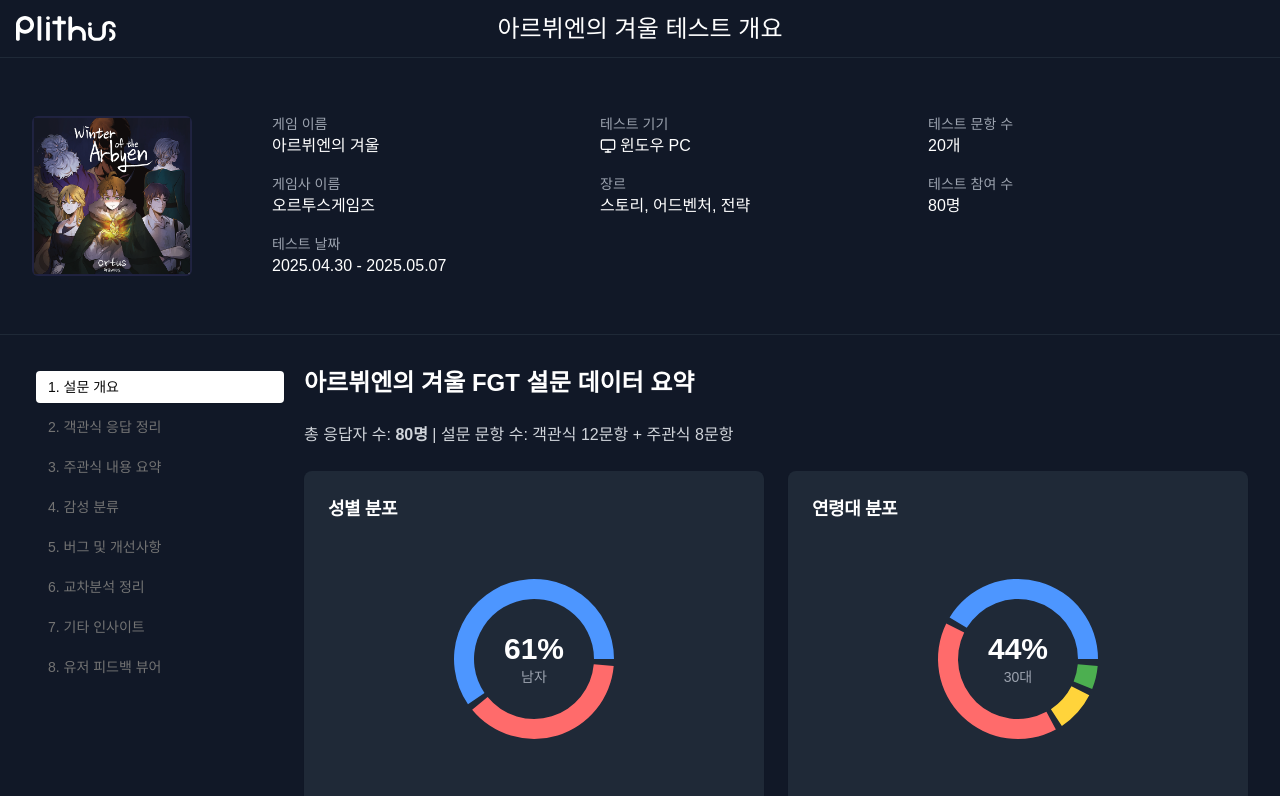
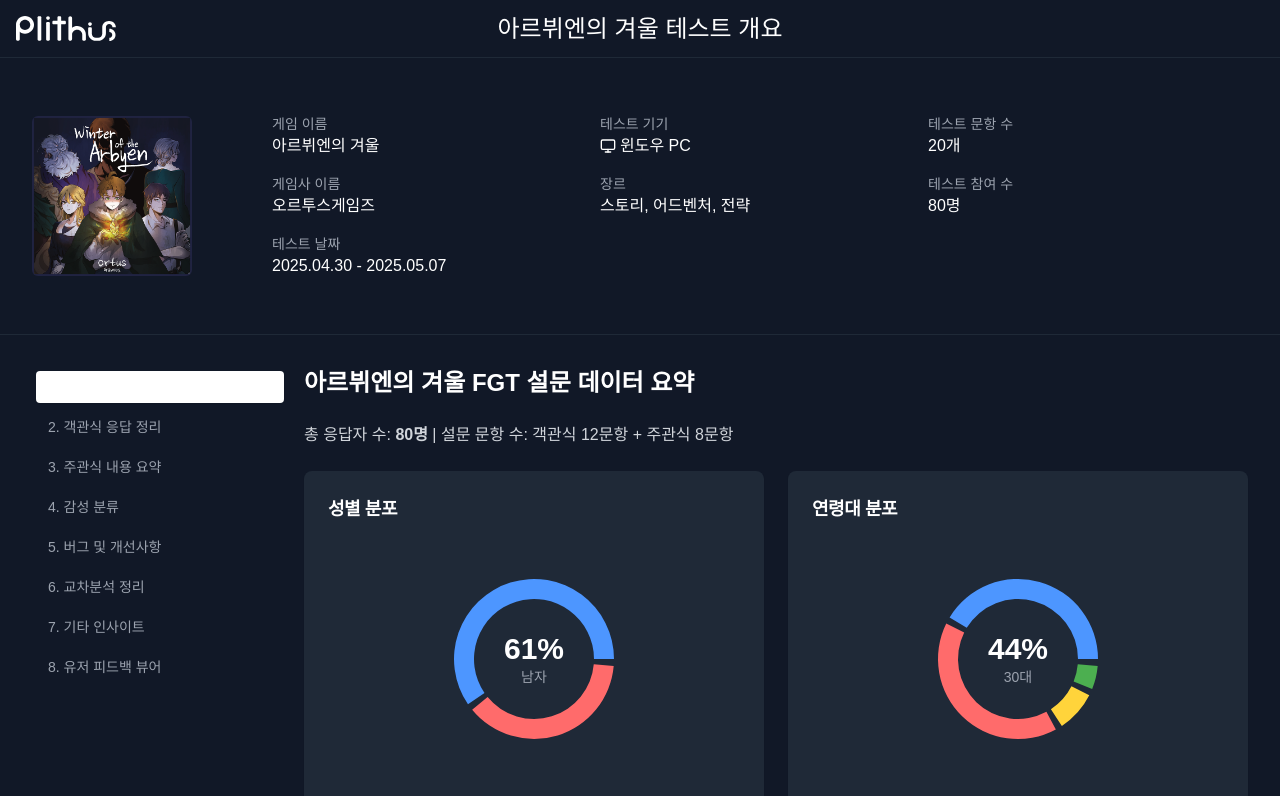
Before and after one commit to plithus-khj/v0-, a Next.js app: page / in a window 1280 px wide. Shown: the top 796 px of the page. Built offline with nearby package versions, Linux system fonts and the light colour scheme.

Commit message:
style: brighten unselected tab text color in navigation
Improve visibility of unselected tabs in navigation.

#VERCEL_SKIP

Co-authored-by: null <209402885+plithus-khj@users.noreply.github.com>

```diff
--- a/app/page.tsx
+++ b/app/page.tsx
@@ -108,7 +108,7 @@ export default function Home() {
               <TabsList className="flex-col h-auto bg-transparent space-y-2 w-full overflow-y-auto max-h-[calc(100vh-200px)]">
                 <TabsTrigger
                   value="overview"
-                  className="w-full justify-start tab-trigger-overview"
+                  className="w-full justify-start tab-trigger-overview text-gray-400 data-[state=active]:text-white"
                   data-active={activeTab === "overview"}
                   id="tab-overview"
                 >
@@ -116,7 +116,7 @@ export default function Home() {
                 </TabsTrigger>
                 <TabsTrigger
                   value="multiple-choice"
-                  className="w-full justify-start tab-trigger-multiple-choice"
+                  className="w-full justify-start tab-trigger-multiple-choice text-gray-400 data-[state=active]:text-white"
                   data-active={activeTab === "multiple-choice"}
                   id="tab-multiple-choice"
                 >
@@ -124,7 +124,7 @@ export default function Home() {
                 </TabsTrigger>
                 <TabsTrigger
                   value="open-ended"
-                  className="w-full justify-start tab-trigger-open-ended"
+                  className="w-full justify-start tab-trigger-open-ended text-gray-400 data-[state=active]:text-white"
                   data-active={activeTab === "open-ended"}
                   id="tab-open-ended"
                 >
@@ -132,7 +132,7 @@ export default function Home() {
                 </TabsTrigger>
                 <TabsTrigger
                   value="sentiment"
-                  className="w-full justify-start tab-trigger-sentiment"
+                  className="w-full justify-start tab-trigger-sentiment text-gray-400 data-[state=active]:text-white"
                   data-active={activeTab === "sentiment"}
                   id="tab-sentiment"
                 >
@@ -140,7 +140,7 @@ export default function Home() {
                 </TabsTrigger>
                 <TabsTrigger
                   value="bugs"
-                  className="w-full justify-start tab-trigger-bugs"
+                  className="w-full justify-start tab-trigger-bugs text-gray-400 data-[state=active]:text-white"
                   data-active={activeTab === "bugs"}
                   id="tab-bugs"
                 >
@@ -148,7 +148,7 @@ export default function Home() {
                 </TabsTrigger>
                 <TabsTrigger
                   value="cross-analysis"
-                  className="w-full justify-start tab-trigger-cross-analysis"
+                  className="w-full justify-start tab-trigger-cross-analysis text-gray-400 data-[state=active]:text-white"
                   data-active={activeTab === "cross-analysis"}
                   id="tab-cross-analysis"
                 >
@@ -156,7 +156,7 @@ export default function Home() {
                 </TabsTrigger>
                 <TabsTrigger
                   value="insights"
-                  className="w-full justify-start tab-trigger-insights"
+                  className="w-full justify-start tab-trigger-insights text-gray-400 data-[state=active]:text-white"
                   data-active={activeTab === "insights"}
                   id="tab-insights"
                 >
@@ -164,7 +164,7 @@ export default function Home() {
                 </TabsTrigger>
                 <TabsTrigger
                   value="feedback-viewer"
-                  className="w-full justify-start tab-trigger-feedback-viewer"
+                  className="w-full justify-start tab-trigger-feedback-viewer text-gray-400 data-[state=active]:text-white"
                   data-active={activeTab === "feedback-viewer"}
                   id="tab-feedback-viewer"
                 >
```
